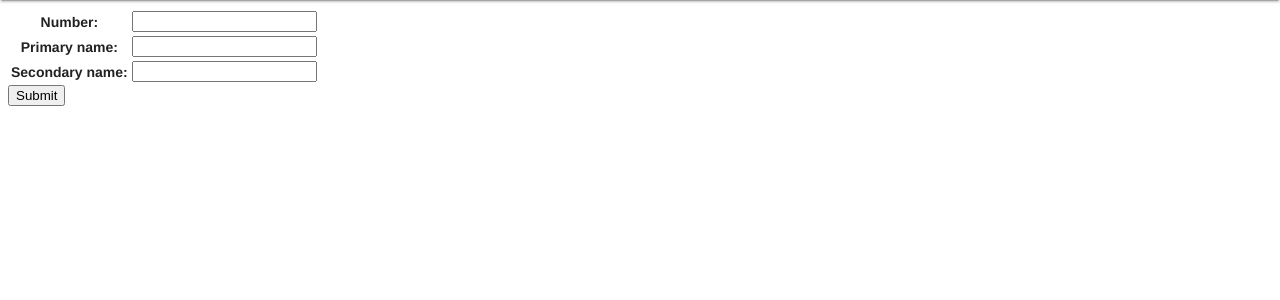
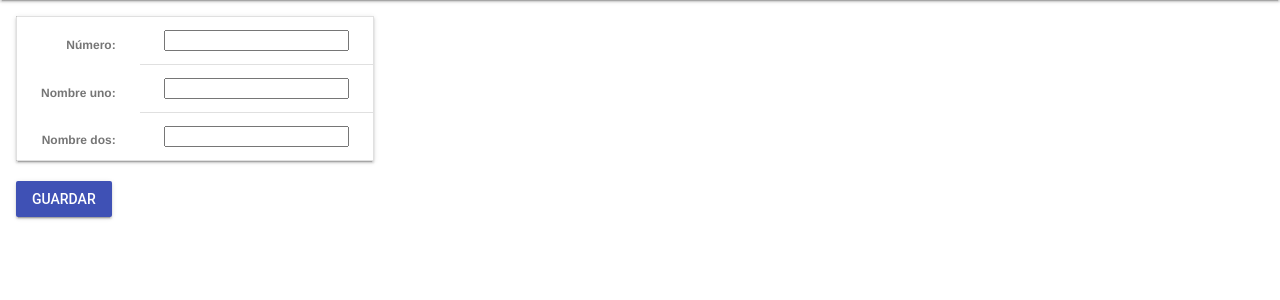
Before and after one commit to ademir501/Monographs, a Django app: template website/templates/edit_monograph.html in a window 1280 px wide. Shown: the part 64-364 px from the top of the page. Run offline with Django 3.2, Linux system fonts and the light colour scheme; the template is opened without the code that fills it: values that come from a table or form of the project are taken from there, others are empty; some libraries are stand-ins or nearby versions.

Commit message:
Style improved. Added larger font to main table.

```diff
--- a/website/forms.py
+++ b/website/forms.py
@@ -7,3 +7,9 @@ class MonographForm(forms.ModelForm):
     class Meta:
         model = Monograph
         fields = '__all__'
+
+        labels = {
+            "number": "Número",
+            "primary_name": "Nombre uno",
+            "secondary_name": "Nombre dos",
+        }
--- a/website/static/website/css/base.css
+++ b/website/static/website/css/base.css
@@ -3,3 +3,6 @@
     bottom: 20px;
     right: 20px;
 }
+#toast{
+    background-color: #003366;
+}
--- a/website/static/website/css/table.css
+++ b/website/static/website/css/table.css
@@ -11,10 +11,12 @@ th, td {
     padding: 8px;
     text-align: center;
     border-bottom: 1px solid #ddd;
+    font-size: large;
 }
 
 .table a
 {
     display:block;
     text-decoration:none;
+    color: black;
 }
--- a/website/static/website/js/monograph_data_table_script.js
+++ b/website/static/website/js/monograph_data_table_script.js
@@ -1,5 +1,6 @@
 $(document).ready(function(){
     $('#monograph_table').DataTable({
+        "lengthMenu": [ 15, 25, 50, 75, 100 ],
         "language": {
             "lengthMenu": "Mostrar _MENU_ monografías por página",
             "zeroRecords": "Nothing found - sorry",
--- a/website/templates/edit_monograph.html
+++ b/website/templates/edit_monograph.html
@@ -2,11 +2,15 @@
 {% load static %}
 
 {% block content %}
-   <form action="" method="post">
-        {% csrf_token %}
-        <table>
-        {{ form }}
-        </table>
-        <input type="submit" value="Submit" />
-   </form>
+    <div class="mdl-cell mdl-cell--12-col">
+        <form id="update" action="" method="post">
+            {% csrf_token %}
+            <table class="mdl-data-table mdl-shadow--2dp table-responsive">
+                {{ form }}
+            </table>
+            <br>
+            <button class="mdl-button mdl-js-button mdl-button--raised mdl-button--colored" type="submit">Guardar
+            </button>
+        </form>
+    </div>
 {%  endblock %}
```
